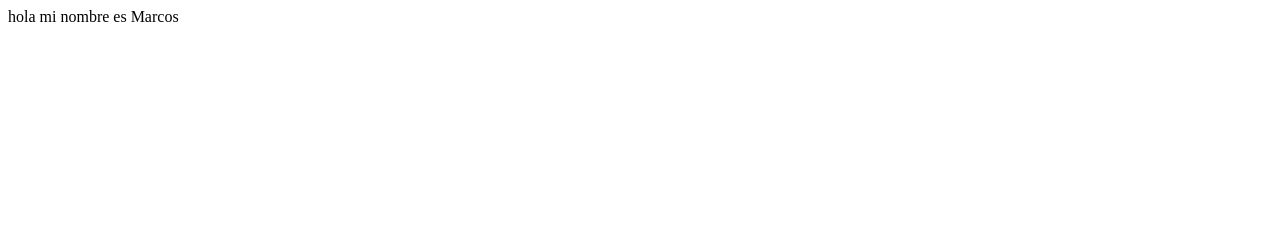
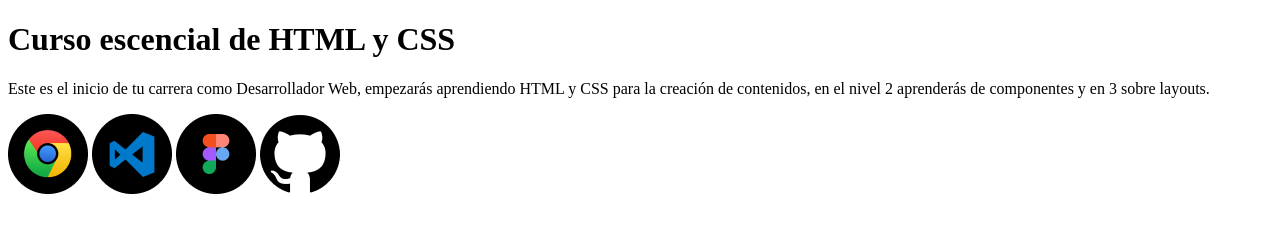
Before and after one commit to ZokranG/curso-html-css, a plain HTML site: page index.html in a window 1280 px wide. Drawn offline with Linux system fonts and the light colour scheme.

Commit message:
adicion de las imagenes del setup al proyecto

```diff
--- a/index.html
+++ b/index.html
@@ -4,9 +4,18 @@
   <meta charset="UTF-8">
   <meta http-equiv="X-UA-Compatible" content="IE=edge">
   <meta name="viewport" content="width=device-width, initial-scale=1.0">
-  <title>Document</title>
+  <title>El Blog de Marcos</title>
 </head>
 <body>
-  hola mi nombre es Marcos
+  <h1>
+    Curso escencial de HTML y CSS
+  </h1>
+  <P>Este es el inicio de tu carrera como Desarrollador Web, empezarás aprendiendo HTML y CSS para la creación de contenidos,
+  en el nivel 2 aprenderás de componentes y en 3 sobre layouts.
+</P>
+<img src="images/google-chrome.png" alt="logo google chrome" title="logo de google chronme">
+<img src="images/visual-studio-code.png" alt="logo visual studio" title="logo de visual studio code">
+<img src="images/figma.png" alt="logo de figma" title="logo de figma">
+<img src="images/github.png" alt="logo de github" title="logo de github">
 </body>
 </html>
```
Also changed, not shown: images/figma.png (added), images/github.png (added), images/google-chrome.png (added), images/visual-studio-code.png (added).
